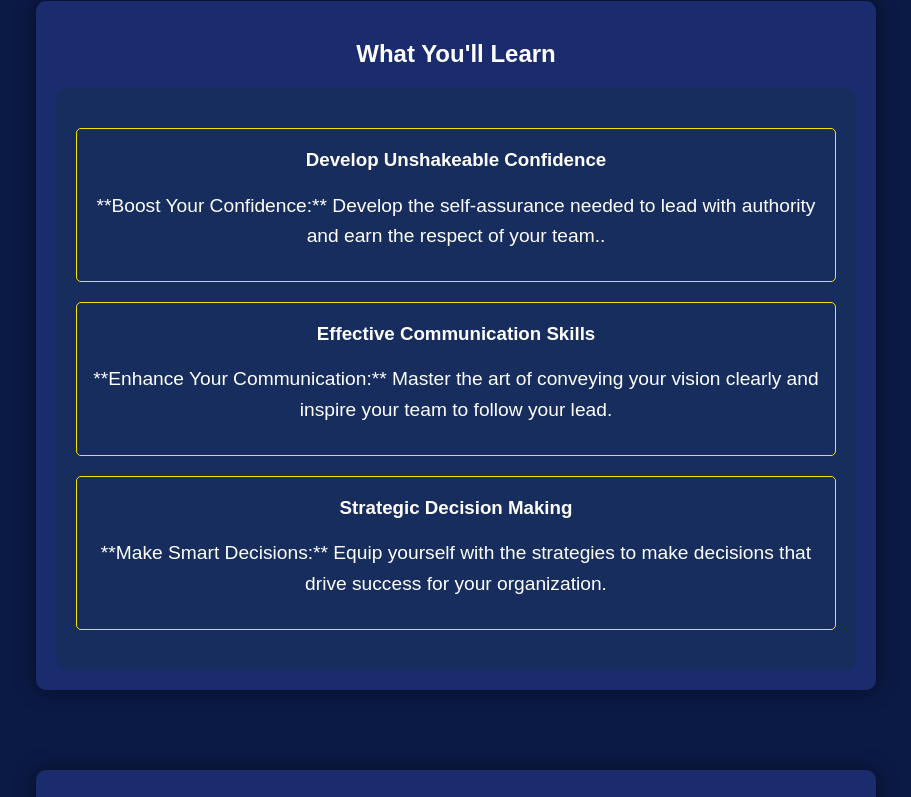
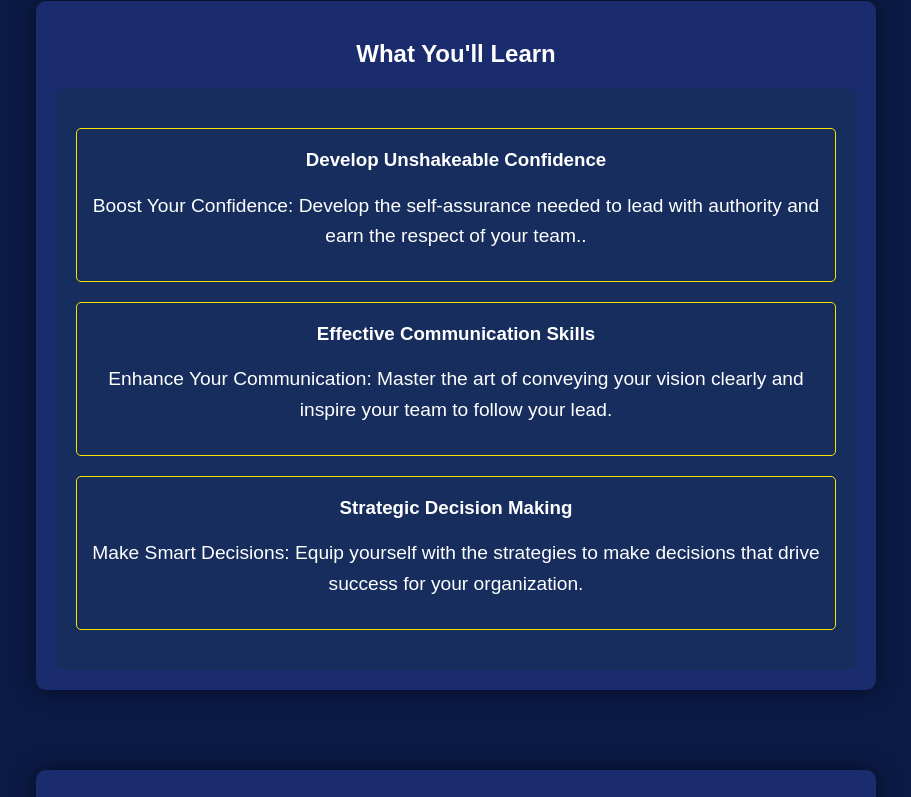
Before and after one commit to MajesticTransformations/MajesticTransformation.github.io, a plain HTML site: page index.html in a window 1280 px wide. Shown: the part 676-1473 px from the top of the page, without its empty margins (184-1095 px from the left). Drawn offline with Linux system fonts and the light colour scheme.

Commit message:
Update index.html

```diff
--- a/index.html
+++ b/index.html
@@ -85,15 +85,15 @@
         <div class="benefits">
             <div class="benefit">
                 <h3 class="benefit-title">Develop Unshakeable Confidence</h3>
-                <p>**Boost Your Confidence:** Develop the self-assurance needed to lead with authority and earn the respect of your team..</p>
+                <p>Boost Your Confidence: Develop the self-assurance needed to lead with authority and earn the respect of your team..</p>
             </div>
             <div class="benefit">
                 <h3 class="benefit-title">Effective Communication Skills</h3>
-                <p>**Enhance Your Communication:** Master the art of conveying your vision clearly and inspire your team to follow your lead.</p>
+                <p>Enhance Your Communication: Master the art of conveying your vision clearly and inspire your team to follow your lead.</p>
             </div>
             <div class="benefit">
                 <h3 class="benefit-title">Strategic Decision Making</h3>
-                <p>**Make Smart Decisions:** Equip yourself with the strategies to make decisions that drive success for your organization.</p>
+                <p>Make Smart Decisions: Equip yourself with the strategies to make decisions that drive success for your organization.</p>
             </div>
         </div>
     </div>
```
